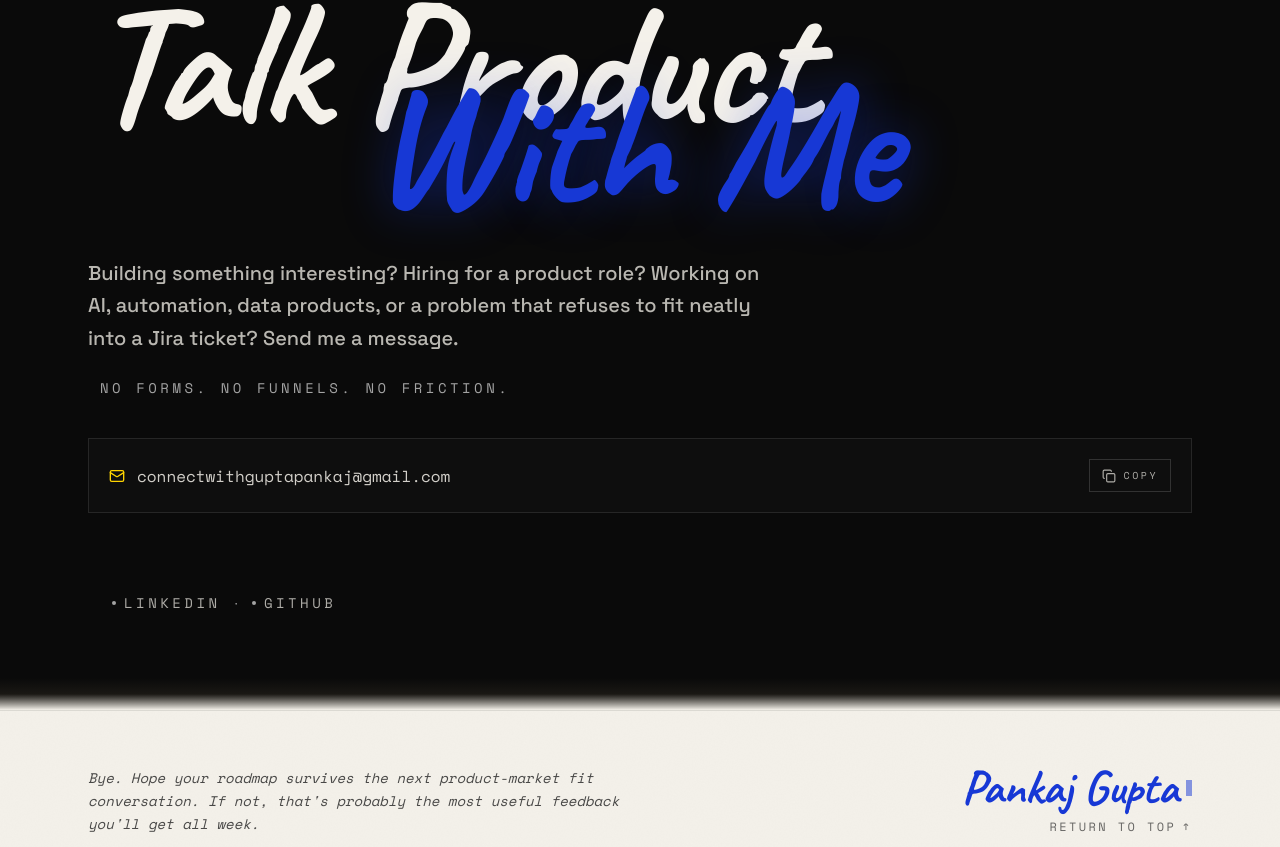
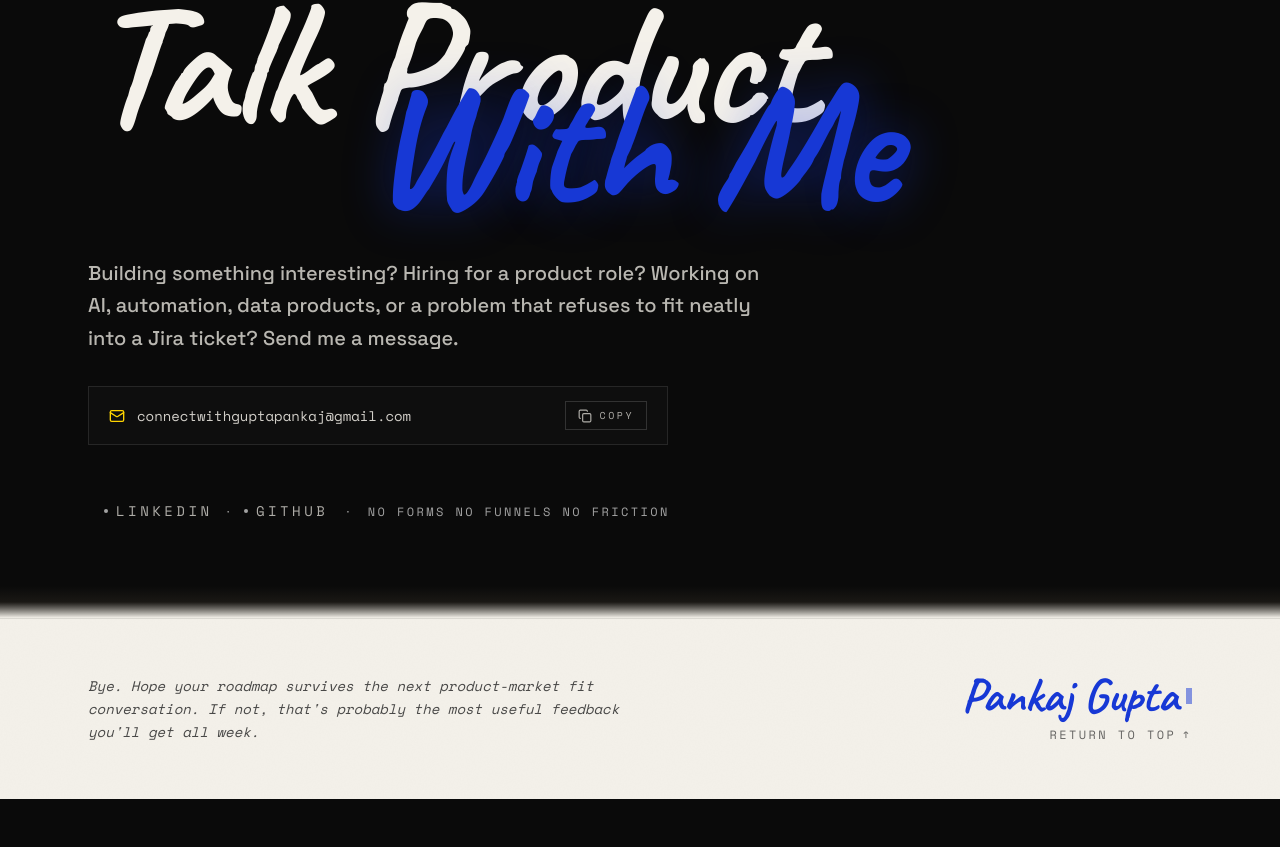
Before and after one commit to onalunchbreak/pankaj-gupta-portfolio, a Next.js app: page / in a window 1280 px wide. Shown: the part 11153-12000 px from the top of the page. After the commit the page ends 11952 px from the top, so only its background shows below. Built offline with nearby package versions, Linux system fonts and the light colour scheme.

Commit message:
fix(contact): move email strip up directly under body text, reduce strip size, remove dots from annotation, and place annotation beside LinkedIn & GitHub links

```diff
--- a/src/components/sections/contact.tsx
+++ b/src/components/sections/contact.tsx
@@ -164,23 +164,16 @@ export default function Contact() {
             </p>
           </Reveal>
 
-          {/* Annotation — mono muted */}
-          <Reveal className="mt-5 sm:mt-6" delay={0.35}>
-            <p className="font-mono text-xs uppercase tracking-[0.25em] text-[#A3A3A3] sm:translate-x-3 sm:text-sm">
-              {CONTACT.annotation}
-            </p>
-          </Reveal>
-
-          {/* EMAIL ADDRESS BLOCK — visible address + copy-to-clipboard button. */}
-          <Reveal className="mt-10" delay={0.4}>
-            <div className="flex flex-col gap-3 border border-white/10 bg-[#0E0E0E] p-4 sm:flex-row sm:items-center sm:justify-between sm:gap-6 sm:p-5">
+          {/* EMAIL ADDRESS BLOCK — shifted up and reduced */}
+          <Reveal className="mt-6 sm:mt-8 max-w-[580px]" delay={0.3}>
+            <div className="flex flex-col gap-3 border border-white/10 bg-[#0E0E0E] p-3.5 sm:flex-row sm:items-center sm:justify-between sm:gap-4 sm:px-5 sm:py-3.5">
               <div className="flex min-w-0 items-center gap-3">
                 <Mail className="h-4 w-4 shrink-0 text-[#FFD400]" aria-hidden />
                 <a
                   href={mailto}
                   onMouseEnter={() => play("tick")}
                   data-cursor-label="mail"
-                  className="truncate font-mono text-sm text-[#F4F1EA]/85 transition-colors hover:text-[#FFD400] sm:text-base"
+                  className="truncate font-mono text-xs sm:text-sm text-[#F4F1EA]/85 transition-colors hover:text-[#FFD400]"
                 >
                   {CONTACT.mail}
                 </a>
@@ -190,7 +183,7 @@ export default function Contact() {
                 onClick={copyEmail}
                 onMouseEnter={() => play("tick")}
                 data-cursor-label={copied ? "copied" : "copy"}
-                className="group flex shrink-0 items-center gap-2 border border-white/15 px-3 py-2 font-mono text-[10px] uppercase tracking-[0.25em] text-[#F4F1EA]/70 transition-colors hover:border-[#FFD400] hover:text-[#FFD400] focus-ring"
+                className="group flex shrink-0 items-center gap-2 border border-white/15 px-3 py-1.5 font-mono text-[10px] uppercase tracking-[0.25em] text-[#F4F1EA]/70 transition-colors hover:border-[#FFD400] hover:text-[#FFD400] focus-ring"
                 aria-label="Copy email address to clipboard"
               >
                 {copied ? (
@@ -208,14 +201,10 @@ export default function Contact() {
             </div>
           </Reveal>
 
-          {/* LINKS ROW — EMAIL (mailto), LINKEDIN, GITHUB all render as
-              clickable external links (target=_blank) via the URLs
-              extracted from the resume PDF. */}
-          <Reveal className="mt-14 sm:mt-20" delay={0.45}>
-            <nav
-              aria-label="Social links"
-              className="flex flex-wrap items-center gap-x-3 gap-y-3 sm:translate-x-6"
-            >
+          {/* LINKS & ANNOTATION ROW — LINKEDIN, GITHUB + "no forms no funnels no friction" */}
+          <Reveal className="mt-10 sm:mt-14" delay={0.4}>
+            <div className="flex flex-wrap items-center gap-x-4 gap-y-3 sm:translate-x-4">
+              <nav aria-label="Social links" className="flex flex-wrap items-center gap-x-3 gap-y-3">
                 {CONTACT.links.map((link, i) => {
                   const isMail = link.href.startsWith("mailto:");
                   const available = hasLink(link.href);
@@ -258,6 +247,16 @@ export default function Contact() {
                   );
                 })}
               </nav>
+
+              <span aria-hidden className="font-mono text-xs text-[#A3A3A3]">
+                ·
+              </span>
+
+              {/* Annotation — no dots, positioned on the right */}
+              <p className="font-mono text-xs uppercase tracking-[0.2em] text-[#A3A3A3]">
+                {CONTACT.annotation}
+              </p>
+            </div>
           </Reveal>
         </div>
       </div>
--- a/src/lib/data.ts
+++ b/src/lib/data.ts
@@ -786,7 +786,7 @@ export const CONTACT = {
   title: "Talk Product With Me",
   body: "Building something interesting? Hiring for a product role? Working on AI, automation, data products, or a problem that refuses to fit neatly into a Jira ticket? Send me a message.",
   cta: "connectwithguptapankaj@gmail.com",
-  annotation: "no forms. no funnels. no friction.",
+  annotation: "no forms no funnels no friction",
   mail: "connectwithguptapankaj@gmail.com",
   links: [
     { label: "LINKEDIN", href: "https://www.linkedin.com/in/gupta-pankaj/" },
```
Lines whose indentation alone changed are shown as unchanged.
